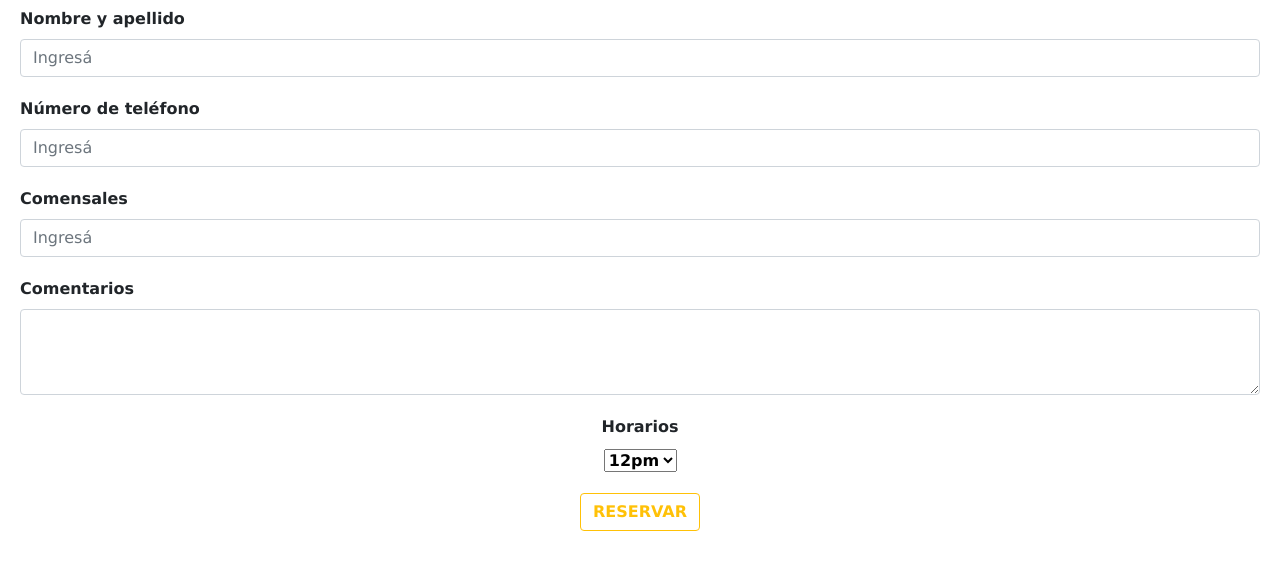
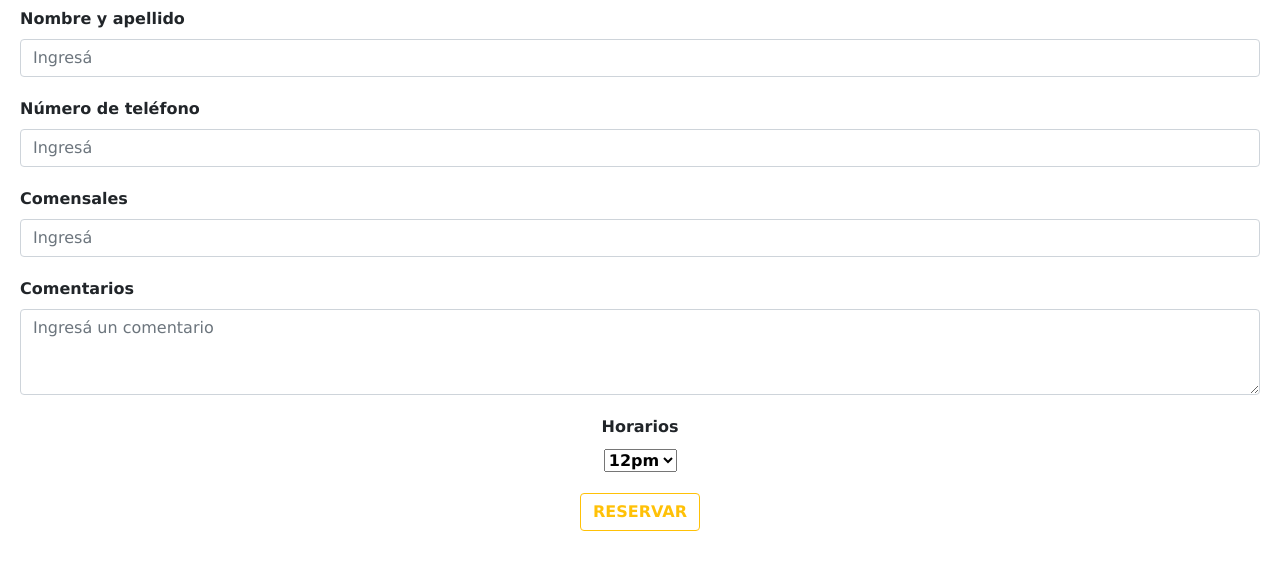
Before and after one commit to Nathaliarodriguez82/la12costilla, a website: page secciones/contacto.html in a window 1280 px wide. Shown: the part 197-766 px from the top of the page. Drawn offline with nearby package versions, Linux system fonts and the light colour scheme.

Commit message:
formulario

```diff
--- a/secciones/contacto.html
+++ b/secciones/contacto.html
@@ -54,7 +54,7 @@
           </div>
           <div class="mb-3">
             <label for="exampleFormControlTextarea1" class="form-label">Comentarios</label>
-            <textarea class="form-control" id="exampleFormControlTextarea1" rows="3"></textarea>
+            <textarea class="form-control" id="exampleFormControlTextarea1" placeholder="Ingresá un comentario" rows="3"></textarea>
           </div>
           <fieldset>
             <legend class="formulario__1">Horarios</legend>
```
